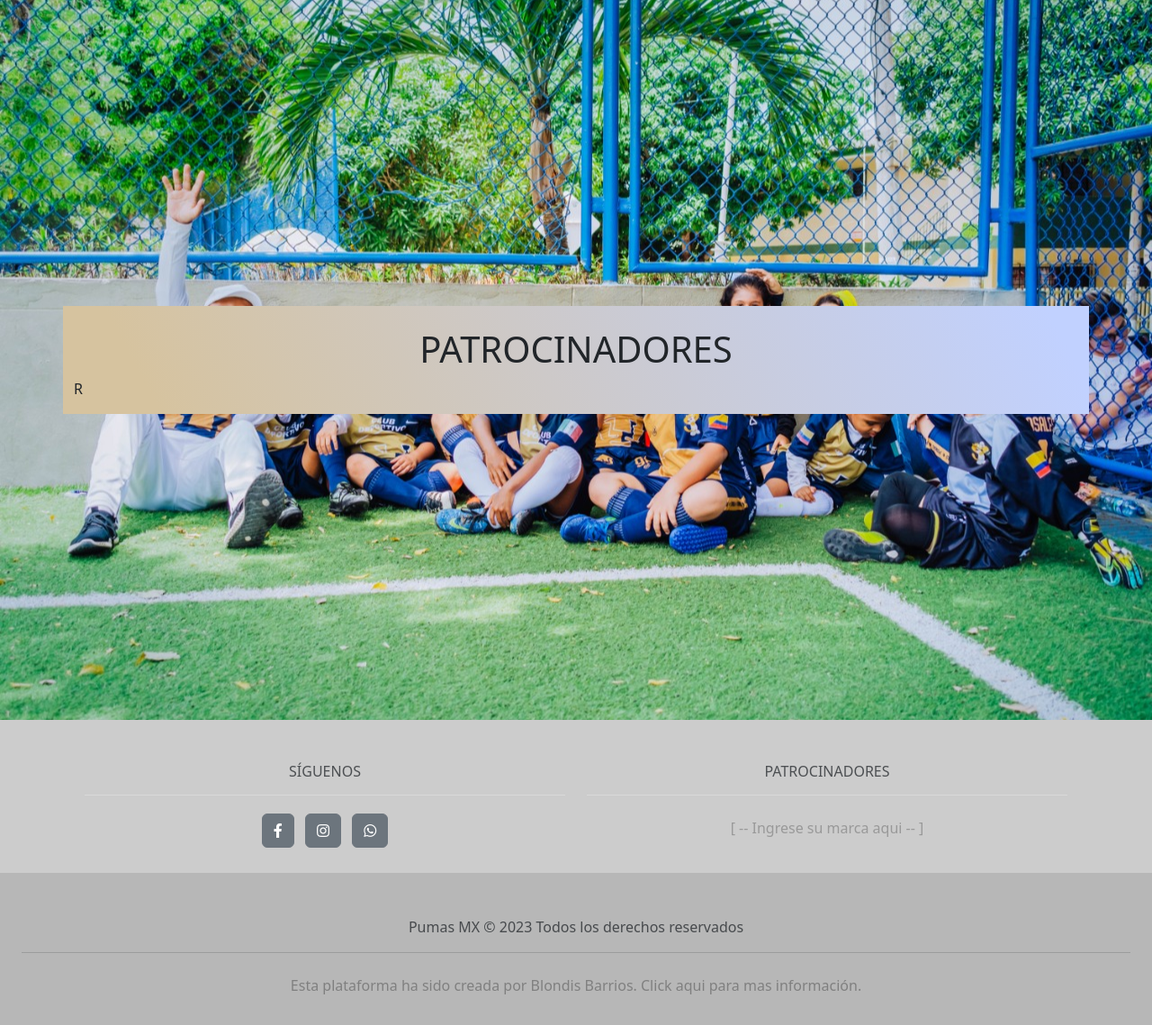
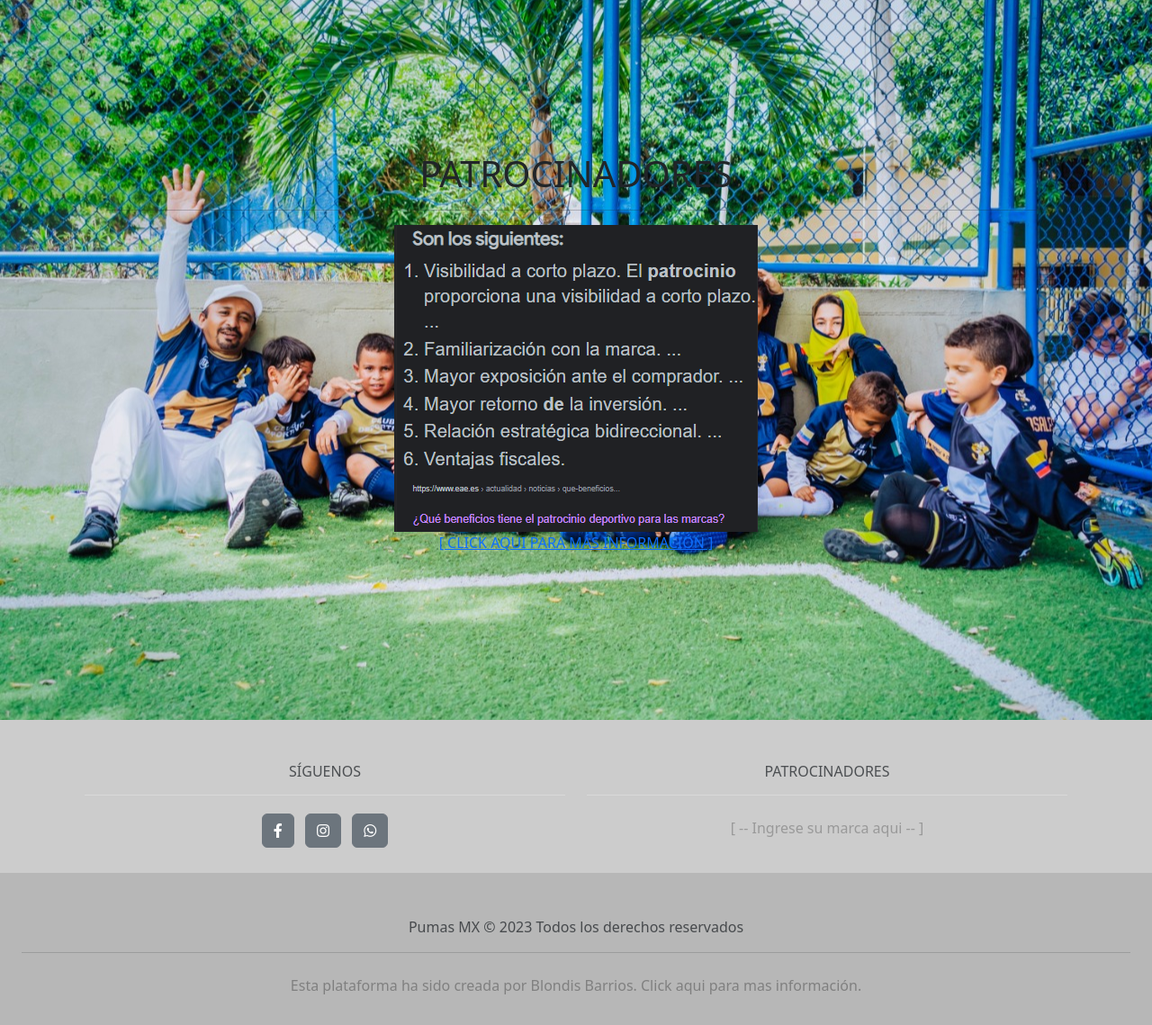
Before and after one commit to blondisb/PJ010_Pumas_Club, a Django app: page /sponsors/ in a window 1280 px wide. Shown: the part 70-1209 px from the top of the page at 90% size. Run offline with Django 3.2, Linux system fonts and the light colour scheme.

Commit message:
Sponsors Page

```diff
--- a/APP_main/templates/partials/footer.html
+++ b/APP_main/templates/partials/footer.html
@@ -41,9 +41,11 @@
                         <br>
                         <h6 class="text-muted" style="text-decoration: none;">PATROCINADORES</h6>
                         <hr>
-                        <div class="p-2" style="color: rgba(0, 0, 0, 0.25);">
-                            [ -- Ingrese su marca aqui -- ]
-                        </div>
+                        <a style="text-decoration: none;" href="https://www.eae.es/actualidad/noticias/que-beneficios-tiene-el-patrocinio-deportivo-para-las-marcas">
+                            <div class="p-2 FOO_text_link" style="color: rgba(0, 0, 0, 0.25);">
+                                    [ -- Ingrese su marca aqui -- ]
+                            </div>
+                        </a>
                         </p>
                     </div>
                     <!-- Section: CTA -->
--- a/APP_main/templates/sponsors.html
+++ b/APP_main/templates/sponsors.html
@@ -5,13 +5,19 @@
 <section class="sec_sponsors">
     <div class="centerf">
 
-        <div class="container div_new_details full_center">
+        <div class="container full_center px-5 about_icons">
             <br>
             <center>
                 <h1>PATROCINADORES</h1>
+                <hr>
+                <a href="https://www.eae.es/actualidad/noticias/que-beneficios-tiene-el-patrocinio-deportivo-para-las-marcas">
+                    <img class="img-fluid" src={% static 'files/patrocinar2.png' %}>
+                    <br>
+                    [ CLICK AQUI PARA MÁS INFORMACIÓN ]
+                </a>
             </center>
             <p>
-                R
+                &nbsp;
             </p>
         </div>
     </div>
```
Also changed, not shown: APP_main/static/files/patrocinar.png (added), APP_main/static/files/patrocinar2.png (added).
